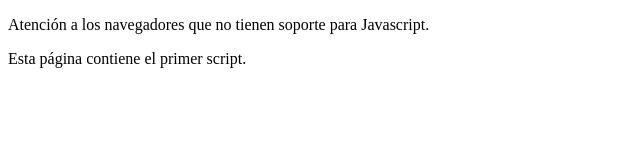
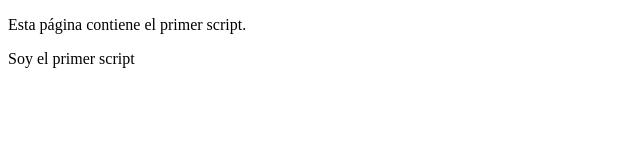
Before and after one commit to rrrcoba/RTS-C5-T30, a plain HTML site: page 1/index.html in a window 1280 px wide. Shown: the whole page, without its empty margins (0-640 px from the left). Drawn offline with Linux system fonts and the light colour scheme.

Commit message:
Exercise 1 finished

```diff
--- a/1/index.html
+++ b/1/index.html
@@ -9,9 +9,13 @@
 </head>
 
 <body>
-    <p>Atención a los navegadores que no tienen soporte para Javascript.</p>
+    <noscript>Atención a los navegadores que no tienen soporte para Javascript.</noscript>
+
+    <p>Esta página contiene el primer script.</p>
+
+    <p id="msg"></p>
+
     <script src="js/codigo.js"></script>
-    <p>Esta página contiene el primer script.</p>
 </body>
 
 </html>
--- a/1/js/codigo.js
+++ b/1/js/codigo.js
@@ -1,3 +1,5 @@
-// Muestra los siguientes mensajes por consola
+// Muestra el siguiente mensaje por consolta
 console.log("Hola Mundo!");
-console.log("Soy el primer script");
+
+// Obtiene el elemento con la ID indicada y le inserta el mensaje
+document.getElementById("msg").innerHTML = "Soy el primer script";
```
